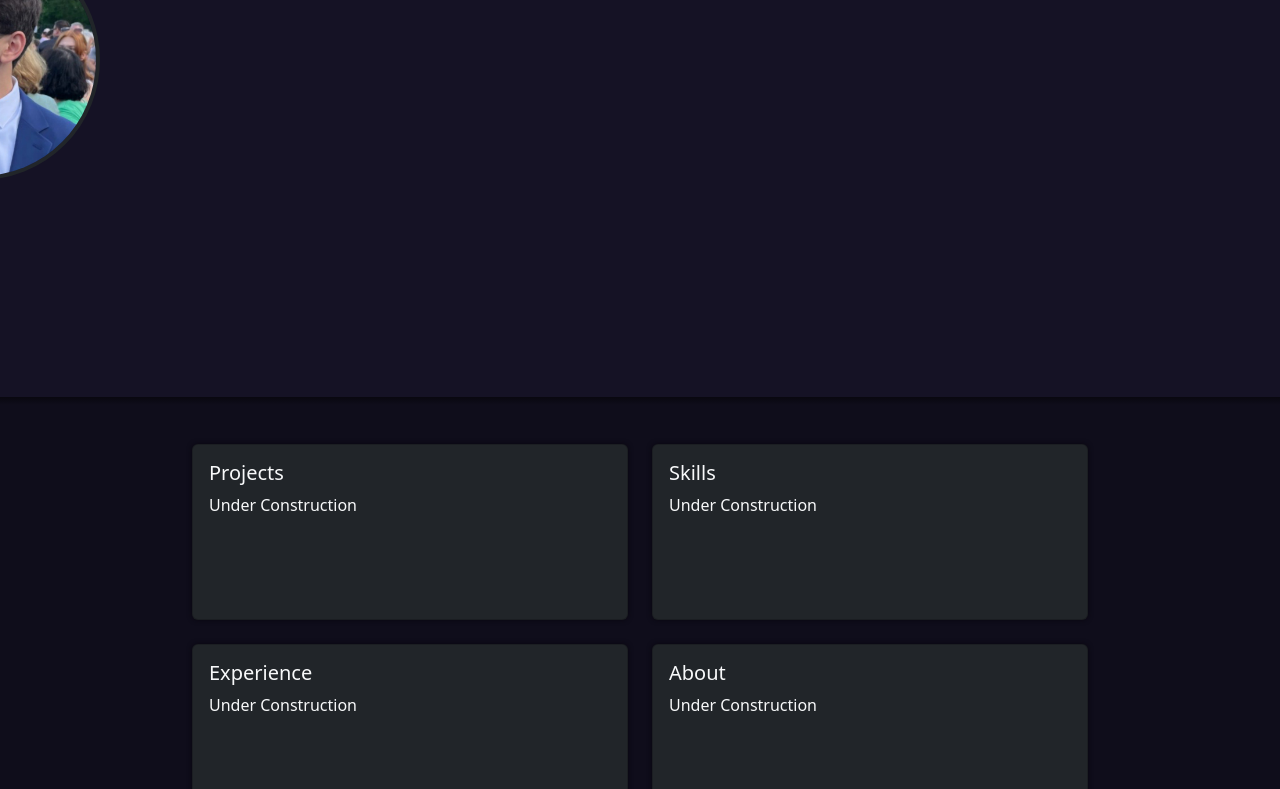
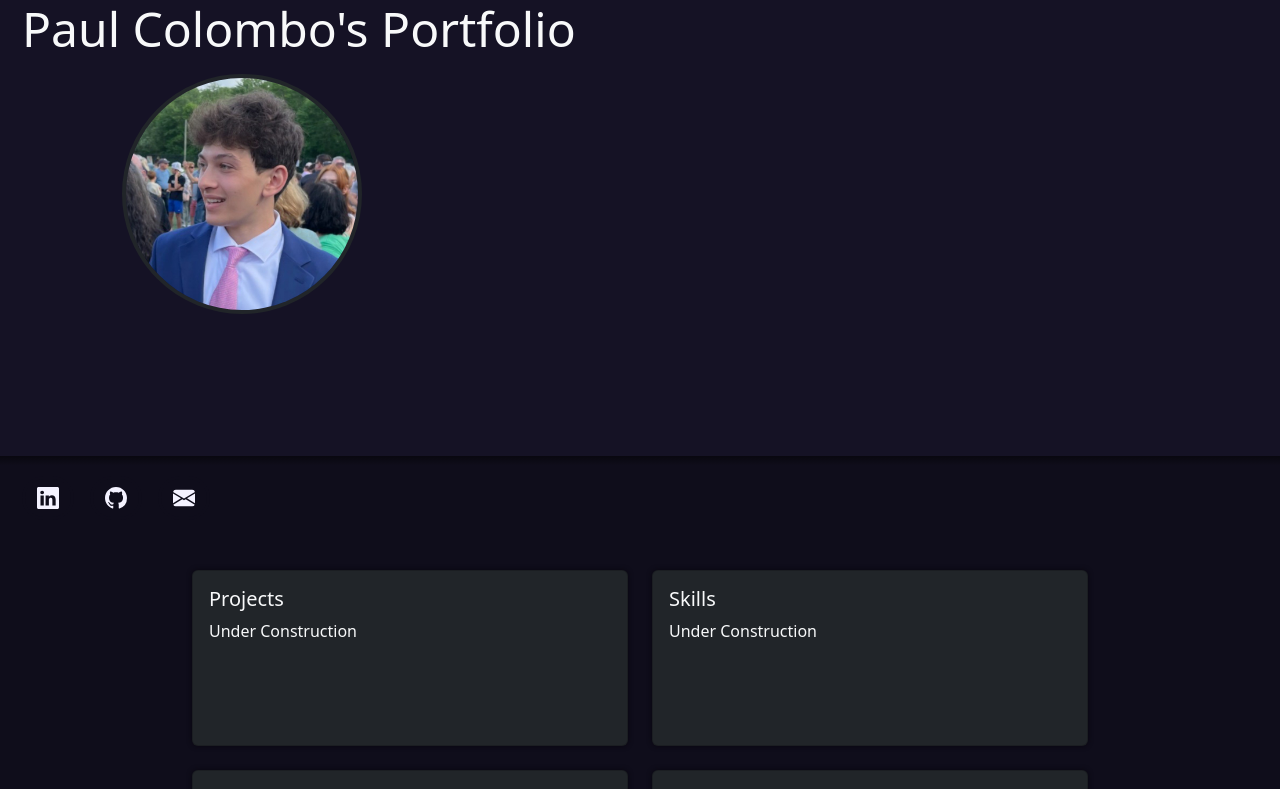
Before and after one commit to PaulCarnegie10/ProjectSite, a React (Vite) app: page / in a window 1280 px wide. Shown: the top 789 px of the page. Built offline with nearby package versions, Linux system fonts and the light colour scheme.

Commit message:
Deploy again.

```diff
--- a/src/App.css
+++ b/src/App.css
@@ -10,12 +10,20 @@
   padding: 0.5rem 0.75rem;
   line-height: 1;
   display: inline-flex;
-  align-items: center;
-  justify-content: center;
+  align-items: flex-start;
+  justify-content: left;
   transition: transform 0.2s ease, box-shadow 0.2s ease, background-color 0.2s ease, border-color 0.2s ease, color 0.2s ease;
+  margin-bottom: 50px;
   position: relative;
-  right: 920px;
-  bottom: 45px;
+  top: 150px;
+}
+
+social-bar {
+  display: flex;
+  align-self: flex-start;
+  justify-content: left;
+  flex-wrap: wrap;
+  gap: 0.75rem;
 }
 
 .btn-social:hover,
@@ -43,6 +51,7 @@ body {
   background-color: #000;
 }
 
+
 .hover-card {
   color: #1b1633;
   display: block;
@@ -60,15 +69,22 @@ body {
               linear-gradient(to bottom, #151225 0 47%, #0f0d1b 47% 100%);
 }
 
+.header-area {
+  max-width: 720px;
+  margin-bottom: 150px;
+  margin-left: 10px;
+  display: flex;
+  flex-direction: column;
+  align-items: flex-start;
+  gap: 0.75rem;
+}
+
 .profile-card {
   position: relative;
-  bottom: 220px;
-  right: 600px;
+  left: 100px;
 }
 
 .welcome-header {
-  position: relative;
-  text-align: center;
-  bottom: 60px;
-  right: 760px;
+  text-align: left;
+
 }
--- a/src/App.jsx
+++ b/src/App.jsx
@@ -2,7 +2,8 @@ import React from 'react';
 import 'bootstrap/dist/css/bootstrap.min.css';
 import './App.css';
 
-import { Container, Row, Col, Card, ProgressBar, Button, Image } from 'react-bootstrap';
+import {useState} from 'react';
+import { Container, Row, Col, Card, ProgressBar, Button, Image, Carousel} from 'react-bootstrap';
 import { BsGithub, BsLinkedin, BsEnvelopeFill } from 'react-icons/bs';
 
 const cardData = [
@@ -37,20 +38,44 @@ const progressCards = [
   { title: 'Deployment', now: 25, variant: 'warning', link: '/deploy' },
 ];
 
+const slides = [
+  {
+    src: 'Paul-Profile.jpg',
+    title: 'First slide label',
+    text: 'Nulla vitae elit libero, a pharetra augue mollis interdum.',
+    alt: 'First slide'
+  },
+  {
+    src: '/Paul-Profile.jpg',
+    title: 'Second slide label',
+    text: 'Lorem ipsum dolor sit amet, consectetur adipiscing elit.',
+    alt: 'Second slide'
+  },
+  {
+    src: '/Paul-Profile.jpg',
+    title: 'Third slide label',
+    text: 'Praesent commodo cursus magna, vel scelerisque nisl consectetur.',
+    alt: 'Third slide'
+  }
+  ];
+
 function App() {
+  const [index, setIndex] = useState(0);
+  const handleSelect = (selectedIndex) => setIndex(selectedIndex);
   return (
     <div className="page-split-bg text-light min-vh-100 d-flex flex-column justify-content-end">
-      <header>
-        <Container fluid className="welcome-header" style={{ height: '20vh', width: '30vw' }}>
+      <header className='header-area'>
+        <Container fluid className="welcome-header">
           <h1 className="display-5 mb-1">Paul Colombo's Portfolio</h1>
         </Container>
 
-        <Container fluid className='profile-card' style={{width: '30vw'}}>
+        <Container fluid className='profile-card'>
           <Image src="Paul-Profile.jpg" alt="" style={{maxWidth: 240, maxHeight: 240}} roundedCircle className='border border-4 border-dark'/>
         </Container>
 
-        <Container fluid className="social-bar" style={{ width: '30vw' }}>
-          <div className="d-flex justify-content-center gap-3 flex-wrap">
+
+        <Container fluid className="social-bar">
+          <div className="d-flex gap-3 flex-wrap">
             <Button
               as="a"
               href="https://www.linkedin.com/in/paul-colombo-09aa18336/"
--- a/vite.config.js
+++ b/vite.config.js
@@ -4,6 +4,6 @@ import tailwindcss from "@tailwindcss/vite";
 
 // https://vite.dev/config/
 export default defineConfig({
-  base: '/ProjectSite',
+  base: '/ProjectSite/',
   plugins: [react(), tailwindcss()],
 })
```
